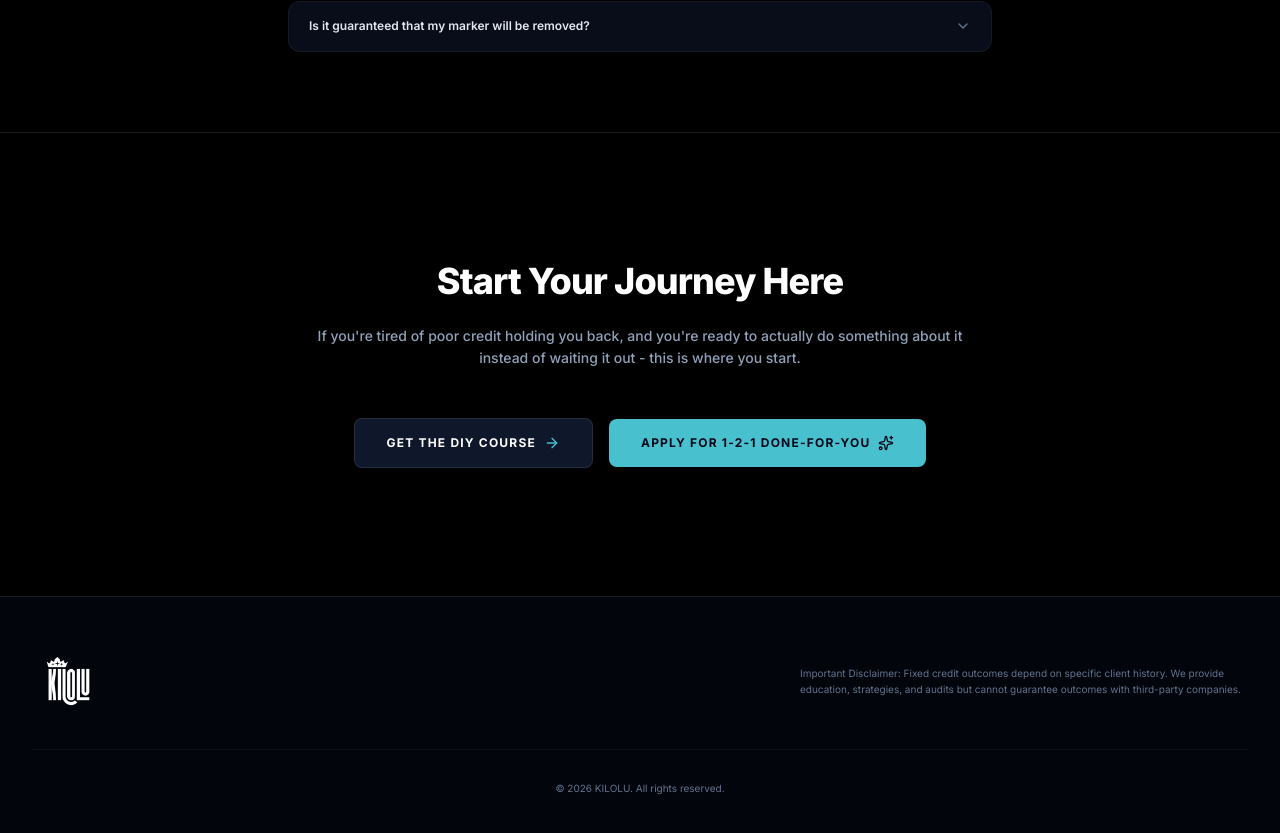
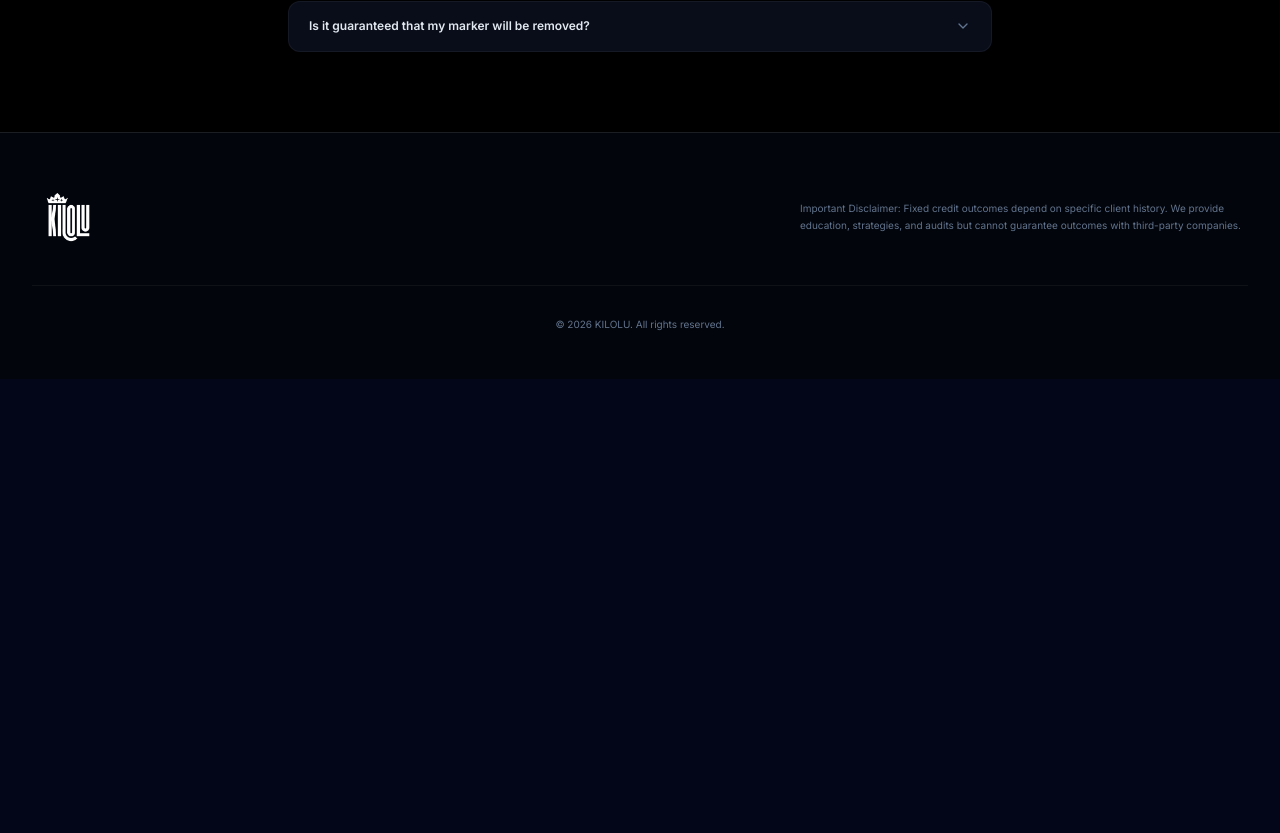
Before and after one commit to elitevirtualassistant6-coder/financebykilolu.com, a React (Vite) app: page / in a window 1280 px wide. Shown: the part 6260-7093 px from the top of the page. After the commit the page ends 6639 px from the top, so only its background shows below. Built offline with nearby package versions, Linux system fonts and the light colour scheme.

Commit message:
Remove Start Your Journey Here section

```diff
--- a/src/App.tsx
+++ b/src/App.tsx
@@ -729,43 +729,6 @@ export default function App() {
               </div>
             </div>
           </section>
-          {/* Bottom Final conversion CTA block */}
-          <section className="relative overflow-hidden py-24 sm:py-32 border-t border-white/10 bg-black">
-            <div className="absolute inset-x-0 top-0 -z-10 h-full w-full bg-[radial-gradient(60rem_40rem_at_center,rgba(72,192,206,0.12),transparent)] opacity-85" />
-
-            <div className="mx-auto max-w-4xl px-6 sm:px-8 text-center space-y-6">
-              {/* <span className="text-[10px] font-bold text-brand tracking-widest uppercase bg-cyan-950/60 border border-brand/35 px-2.5 py-1 rounded">
-                FINAL CTA
-              </span> */}
-
-              <h2 className="text-3xl font-extrabold tracking-tight text-white sm:text-4xl font-display">
-                Start Your Journey Here
-              </h2>
-
-              <p className="mx-auto max-w-2xl text-xs sm:text-sm text-slate-400 leading-relaxed font-sans font-medium">
-                If you're tired of poor credit holding you back, and you're
-                ready to actually do something about it instead of waiting it
-                out - this is where you start.
-              </p>
-
-              <div className="pt-6 flex flex-col sm:flex-row items-center justify-center gap-4">
-                <button
-                  onClick={handleOpenModal}
-                  className="w-full sm:w-auto inline-flex items-center justify-center gap-2 rounded-lg bg-slate-900 hover:bg-slate-800 text-white border border-white/10 px-8 py-4 text-xs font-bold leading-none tracking-widest uppercase transition-all shadow-md active:scale-95 cursor-pointer"
-                >
-                  <span>GET THE DIY COURSE</span>
-                  <ArrowRight className="h-4 w-4 text-brand" />
-                </button>
-                <button
-                  onClick={handleOpenModal}
-                  className="w-full sm:w-auto inline-flex items-center justify-center gap-2 rounded-lg bg-brand hover:bg-brand-hover text-slate-950 px-8 py-4 text-xs font-bold leading-none tracking-widest uppercase transition-all shadow-md active:scale-95 cursor-pointer"
-                >
-                  <span>APPLY FOR 1-2-1 DONE-FOR-YOU</span>
-                  <Sparkles className="h-4 w-4 text-slate-950" />
-                </button>
-              </div>
-            </div>
-          </section>
         </>
       ) : (
         <GoodCreditView onSetView={setCurrentView} />
```
Also changed, not shown: 5 other files (tests, documents, lock files or other folders).
